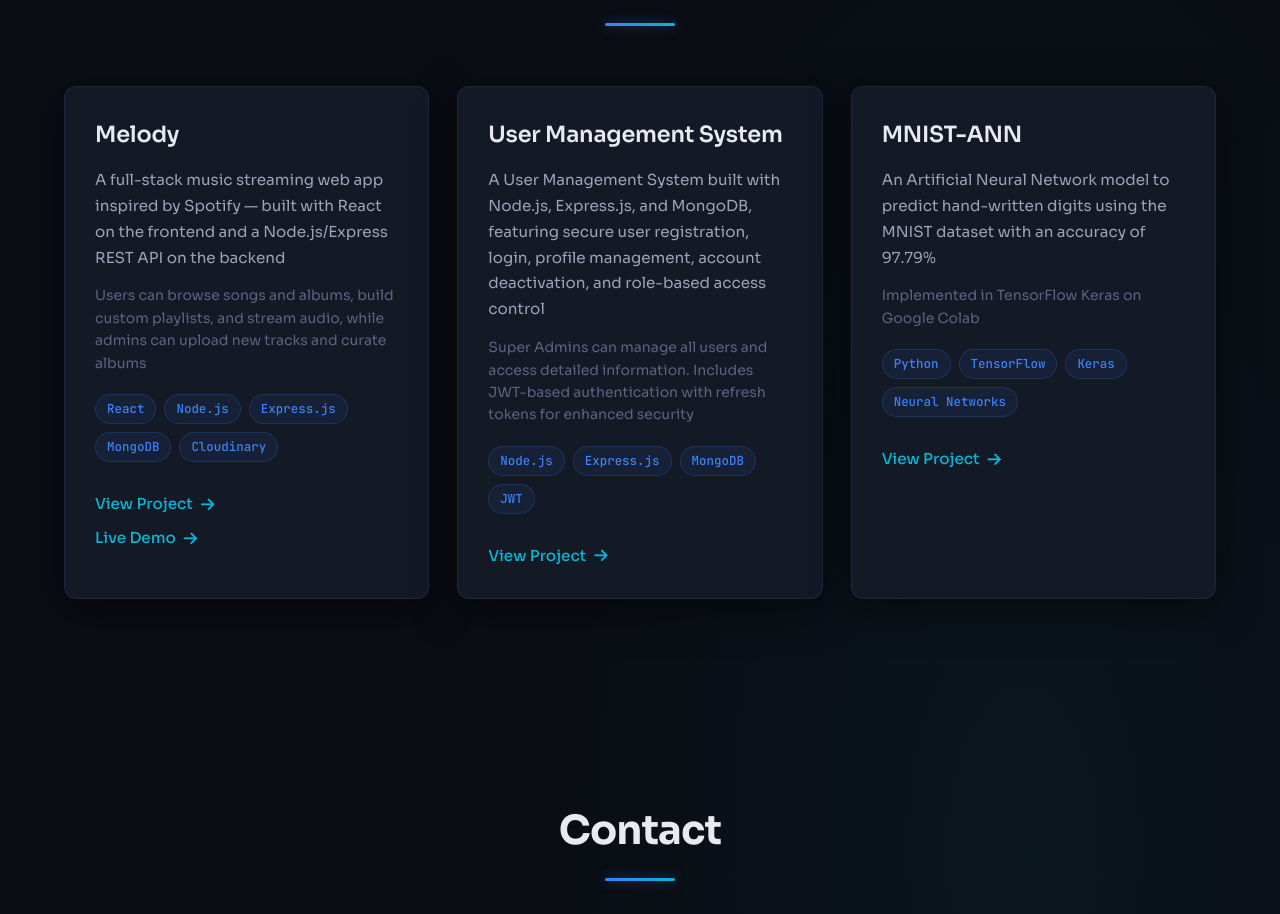
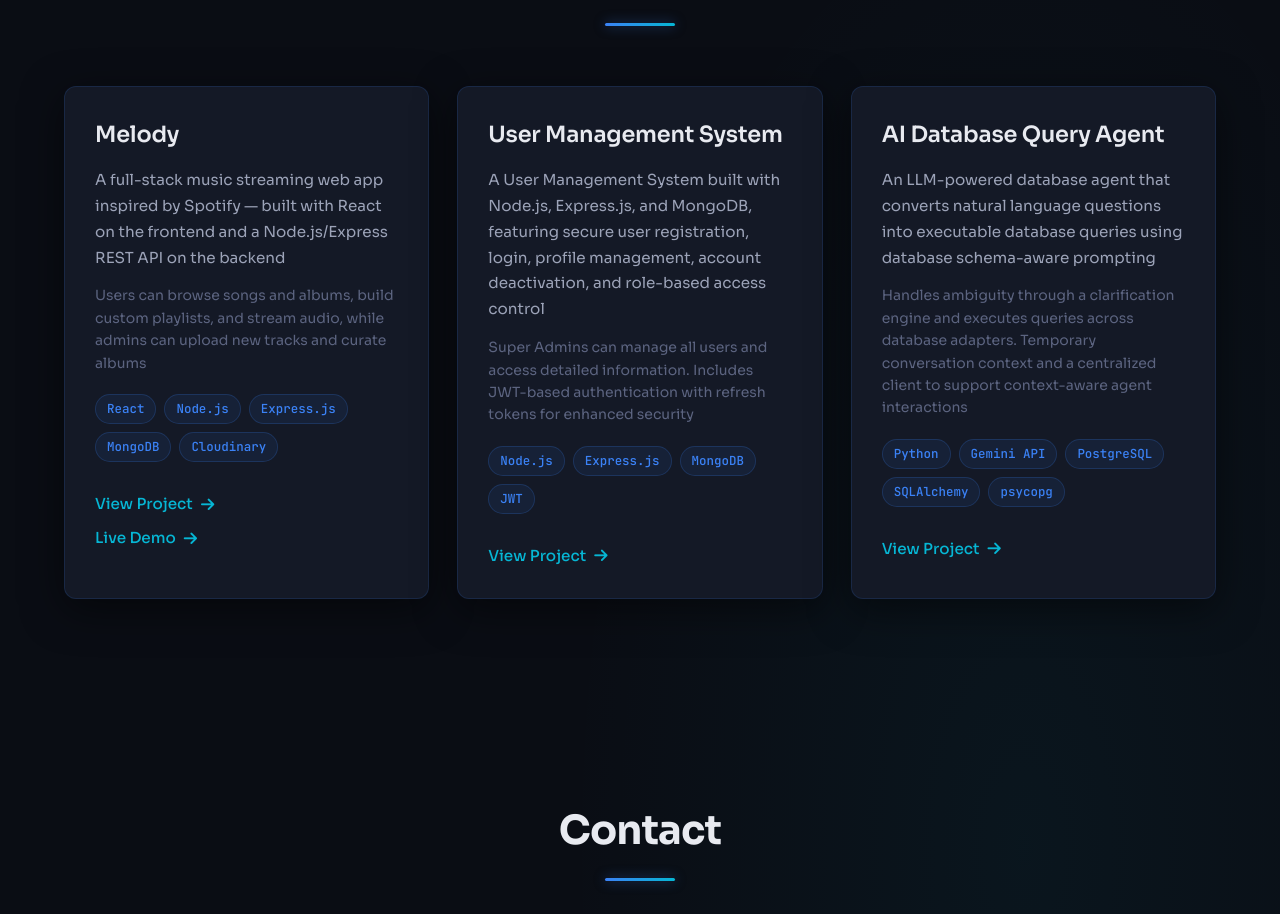
Before and after one commit to CyberKnight4269/Portfolio, a React (Vite) app: page / in a window 1280 px wide. Shown: the part 2426-3340 px from the top of the page. Built offline with nearby package versions, Linux system fonts and the light colour scheme.

Commit message:
Added Text2sql project

```diff
--- a/components/Projects.jsx
+++ b/components/Projects.jsx
@@ -18,11 +18,11 @@ function Projects() {
       link: "https://github.com/CyberKnight4269/User-Management-System"
     },
     {
-      title: "MNIST-ANN",
-      description: "An Artificial Neural Network model to predict hand-written digits using the MNIST dataset with an accuracy of 97.79%",
-      details: "Implemented in TensorFlow Keras on Google Colab",
-      tech: ["Python", "TensorFlow", "Keras", "Neural Networks"],
-      link: "https://github.com/CyberKnight4269/MNIST-ANN"
+      title: "AI Database Query Agent",
+      description: " An LLM-powered database agent that converts natural language questions into executable database queries using database schema-aware prompting",
+      details: "Handles ambiguity through a clarification engine and executes queries across database adapters. Temporary conversation context and a centralized client to support context-aware agent interactions",
+      tech: ["Python", "Gemini API", "PostgreSQL", "SQLAlchemy", "psycopg"],
+      link: "https://github.com/CyberKnight4269/Text2Sql"
     }
   ];
 
```
